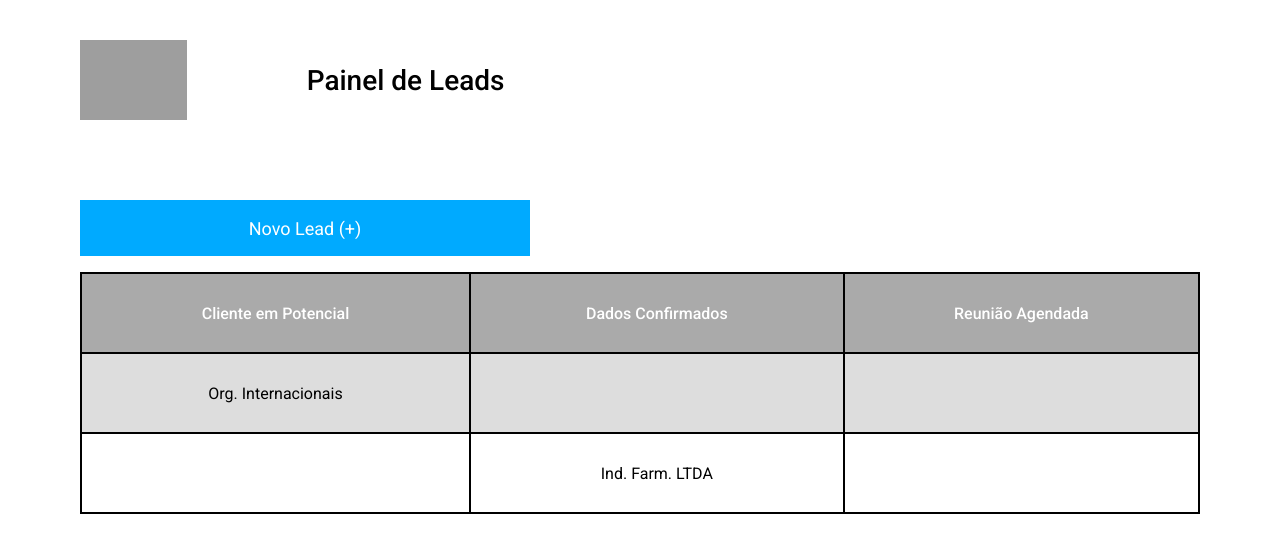
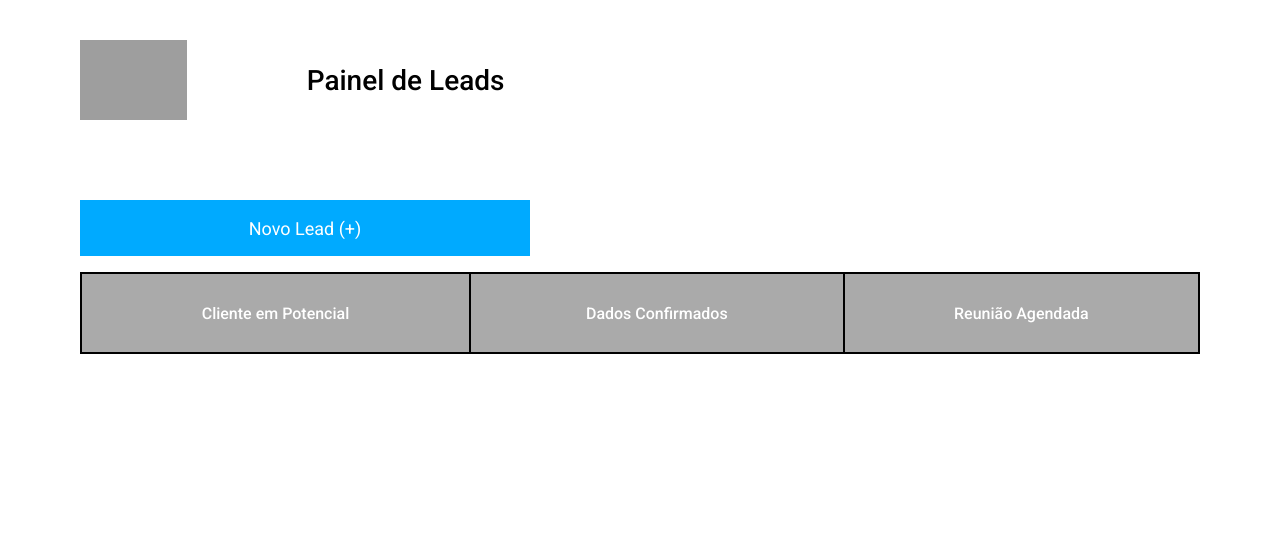
Before and after one commit to s4mukka/elogroup-leads, a React (Create React App) app: page /leads in a window 1280 px wide. Shown: the top 552 px of the page. Built offline with nearby package versions, Linux system fonts and the light colour scheme; grey boxes are pictures that could not be loaded.

Commit message:
feat: add load leads to the list

```diff
--- a/src/components/List/index.tsx
+++ b/src/components/List/index.tsx
@@ -1,8 +1,13 @@
+import { Lead } from '../../domain/models';
 import Card from '../Card';
 
 import { Container, Title } from './styles';
 
-const List = (): JSX.Element => {
+type ListProps = {
+  listLeads: Lead[];
+};
+
+const List = ({ listLeads }: ListProps): JSX.Element => {
   return (
     <Container>
       <thead>
@@ -14,16 +19,19 @@ const List = (): JSX.Element => {
       </thead>
 
       <tbody>
-        <tr>
-          <Card content="Org. Internacionais" empty={false} />
-          <Card content="Org. Internacionais" empty />
-          <Card content="Org. Internacionais" empty />
-        </tr>
-        <tr>
-          <Card content="Ind. Farm. LTDA" empty />
-          <Card content="Ind. Farm. LTDA" empty={false} />
-          <Card content="Ind. Farm. LTDA" empty />
-        </tr>
+        {listLeads.map((lead) => (
+          <tr key={`${lead.name}-${Math.random()}`}>
+            <Card
+              content={lead.name}
+              empty={lead.status !== 'potentialCustomer'}
+            />
+            <Card content={lead.name} empty={lead.status !== 'confirmedData'} />
+            <Card
+              content={lead.name}
+              empty={lead.status !== 'scheduledMeeting'}
+            />
+          </tr>
+        ))}
       </tbody>
     </Container>
   );
--- a/src/domain/models/lead.ts
+++ b/src/domain/models/lead.ts
@@ -8,5 +8,5 @@ export type Lead = {
     analytics: boolean;
     rpm: boolean;
   };
-  status: 'potentialCustomer' | 'confirmedData' | 'scheduled meeting';
+  status: 'potentialCustomer' | 'confirmedData' | 'scheduledMeeting';
 };
--- a/src/main/Routes.tsx
+++ b/src/main/Routes.tsx
@@ -1,13 +1,12 @@
 import { BrowserRouter, Switch, Route } from 'react-router-dom';
 
-import { Leads } from '../views';
-import { makeNewLead, makeRegisterUser } from './factories';
+import { makeLeads, makeNewLead, makeRegisterUser } from './factories';
 
 const Routes = (): JSX.Element => (
   <BrowserRouter>
     <Switch>
       <Route path="/" exact component={makeRegisterUser} />
-      <Route path="/leads" exact component={Leads} />
+      <Route path="/leads" exact component={makeLeads} />
       <Route path="/leads/new" exact component={makeNewLead} />
     </Switch>
   </BrowserRouter>
--- a/src/main/factories/index.ts
+++ b/src/main/factories/index.ts
@@ -1,2 +1,3 @@
 export * from './registerFactory';
 export * from './newLeadFactory';
+export * from './leadsFactory';
--- /dev/null
+++ b/src/main/factories/leadsFactory.tsx
@@ -0,0 +1,6 @@
+import { LeadService } from '../../services';
+import { Leads } from '../../views';
+
+export const makeLeads = (): JSX.Element => (
+  <Leads service={new LeadService()} />
+);
--- a/src/views/Leads/index.tsx
+++ b/src/views/Leads/index.tsx
@@ -1,16 +1,29 @@
+import { useEffect, useState } from 'react';
 import { Header, List } from '../../components';
+import { Lead } from '../../domain/models';
+import { LeadService } from '../../services';
 import { Layout } from '../../styles';
 
 import { Button } from './styles';
 
-const Leads = (): JSX.Element => {
+type LeadsProps = {
+  service: LeadService;
+};
+
+const Leads = ({ service }: LeadsProps): JSX.Element => {
+  const [listLeads, setListLeads] = useState([] as Lead[]);
+
+  useEffect(() => {
+    setListLeads(service.load());
+  }, []);
+
   return (
     <Layout>
       <Header title="Painel de Leads" />
 
       <Button to="/leads/new">Novo Lead (+)</Button>
 
-      <List />
+      <List listLeads={listLeads} />
     </Layout>
   );
 };
```
